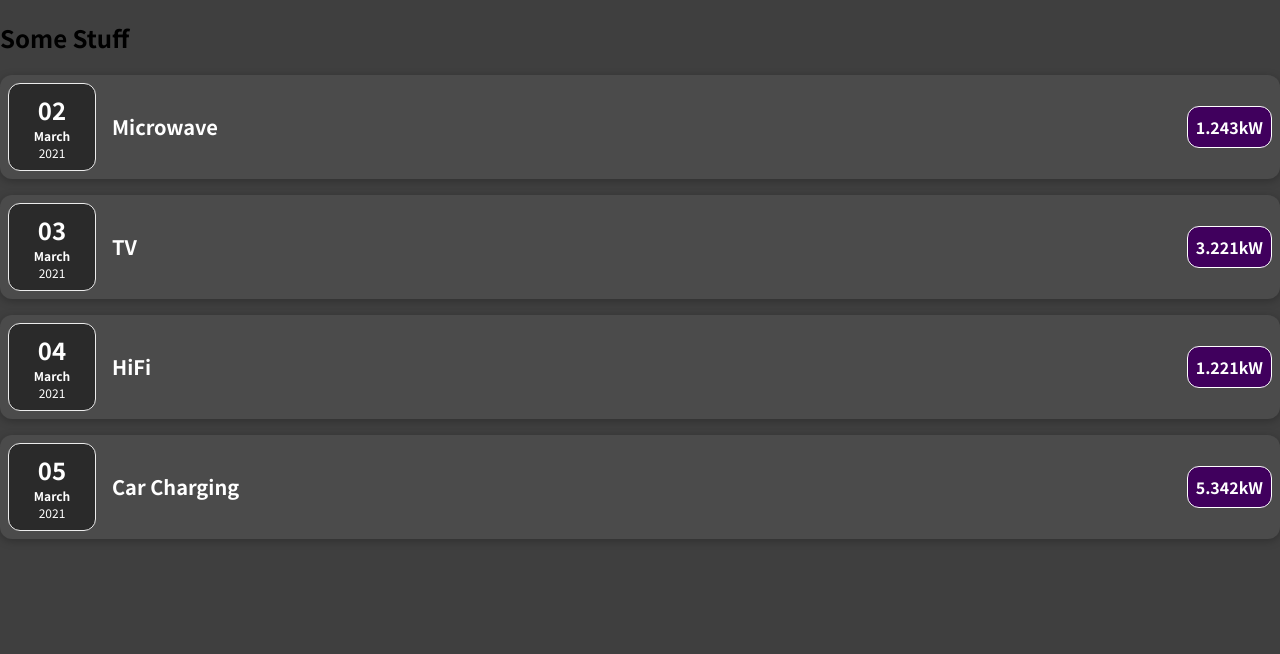
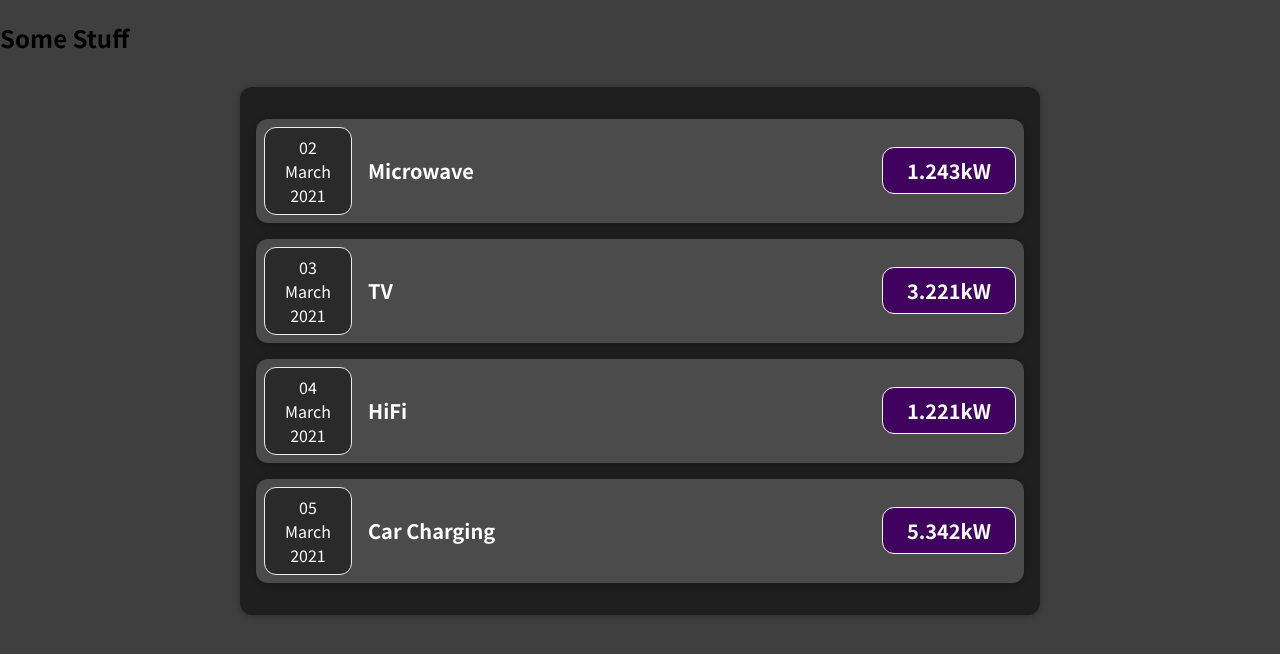
Before and after one commit to swdpcomputing/green-energy-info, a JavaScript app: page / in a window 1280 px wide. Shown: the top 654 px of the page. Built offline with nearby package versions, Linux system fonts and the light colour scheme.

Commit message:
feat: 44 - multiple edits

```diff
--- a/src/App.js
+++ b/src/App.js
@@ -1,7 +1,7 @@
-import ElectricityTaker from "./components/ElectricityTaker";
+import ElectricityTakers from "./components/ElectricityTakers";
 
-function App() {
-  const electrictyTakers = [
+const App = () => {
+  const electricityTakerData = [
     {
       title: "Microwave",
       date: new Date(2021, 2, 2),
@@ -23,29 +23,11 @@ function App() {
       amount: "5.342",
     },
   ];
+
   return (
     <div>
       <h2>Some Stuff</h2>
-      <ElectricityTaker
-        title={electrictyTakers[0].title}
-        date={electrictyTakers[0].date}
-        amount={electrictyTakers[0].amount}
-      />
-      <ElectricityTaker
-        title={electrictyTakers[1].title}
-        date={electrictyTakers[1].date}
-        amount={electrictyTakers[1].amount}
-      />
-      <ElectricityTaker
-        title={electrictyTakers[2].title}
-        date={electrictyTakers[2].date}
-        amount={electrictyTakers[2].amount}
-      />
-      <ElectricityTaker
-        title={electrictyTakers[3].title}
-        date={electrictyTakers[3].date}
-        amount={electrictyTakers[3].amount}
-      />
+      <ElectricityTakers items={electricityTakerData} />
     </div>
   );
 }
--- /dev/null
+++ b/src/components/Card.css
@@ -0,0 +1,4 @@
+.card {
+  border-radius: 12px;
+  box-shadow: 0 1px 8px rgba(0, 0, 0, 0.25);
+}
--- /dev/null
+++ b/src/components/Card.js
@@ -0,0 +1,9 @@
+import './Card.css';
+
+function Card(props) {
+  const classes = 'card ' + props.className;
+
+  return <div className={classes}>{props.children}</div>;
+}
+
+export default Card;
--- a/src/components/Date.css
+++ b/src/components/Date.css
@@ -11,16 +11,16 @@
   justify-content: center;
 }
 
-.date-month {
+.date__month {
   font-size: 0.75rem;
   font-weight: bold;
 }
 
-.date-year {
+.date__year {
   font-size: 0.75rem;
 }
 
-.date-day {
+.date__day {
   font-size: 1.5rem;
   font-weight: bold;
 }
--- a/src/components/Date.js
+++ b/src/components/Date.js
@@ -1,6 +1,6 @@
 import "./Date.css";
 
-function Date(props) {
+const Date = (props) => {
   const day = props.date.toLocaleString("en-GB", { day: "2-digit" });
   const month = props.date.toLocaleString("en-GB", { month: "long" });
   const year = props.date.toLocaleString("en-GB", { year: "numeric" });
--- a/src/components/ElectricityTaker.css
+++ b/src/components/ElectricityTaker.css
@@ -1,12 +1,9 @@
-
-  .electricity-taker {
+.electricity-taker {
   display: flex;
   justify-content: space-between;
   align-items: center;
-  box-shadow: 0 2px 8px rgba(0, 0, 0, 0.25);
   padding: 0.5rem;
   margin: 1rem 0;
-  border-radius: 12px;
   background-color: #4b4b4b;
 }
 
@@ -50,7 +47,7 @@
     font-size: 1.25rem;
   }
 
-  .electricity-taker__price {
+  .electricity-taker__amount {
     font-size: 1.25rem;
     padding: 0.5rem 1.5rem;
   }
--- a/src/components/ElectricityTaker.js
+++ b/src/components/ElectricityTaker.js
@@ -1,15 +1,16 @@
 import Date from "./Date";
+import Card from './Card';
 import "./ElectricityTaker.css";
 
-function ElectricityTaker(props) {
+const ElectricityTaker = (props) => {
   return (
-    <div className="electricity-taker">
+    <Card className="electricity-taker">
       <Date date={props.date} />
       <div className="electricity-taker__description">
         <h2>{props.title}</h2>
         <div className="electricity-taker__amount">{props.amount}kW</div>
       </div>
-    </div>
+    </Card>
   );
 }
 
--- /dev/null
+++ b/src/components/ElectricityTakers.css
@@ -0,0 +1,7 @@
+.electricity-takers {
+  padding: 1rem;
+  background-color: rgb(31, 31, 31);
+  margin: 2rem auto;
+  width: 50rem;
+  max-width: 95%;
+}
--- /dev/null
+++ b/src/components/ElectricityTakers.js
@@ -0,0 +1,32 @@
+import ElectricityTaker from "./ElectricityTaker";
+import Card from './Card';
+import "./ElectricityTakers.css"
+
+const ElectricityTakers = (props) => {
+  return (
+    <Card className="electricity-takers">
+      <ElectricityTaker
+        title={props.items[0].title}
+        date={props.items[0].date}
+        amount={props.items[0].amount}
+      />
+      <ElectricityTaker
+        title={props.items[1].title}
+        date={props.items[1].date}
+        amount={props.items[1].amount}
+      />
+      <ElectricityTaker
+        title={props.items[2].title}
+        date={props.items[2].date}
+        amount={props.items[2].amount}
+      />
+      <ElectricityTaker
+        title={props.items[3].title}
+        date={props.items[3].date}
+        amount={props.items[3].amount}
+      />
+    </Card>
+  );
+}
+
+export default ElectricityTakers;
```
Also changed, not shown: 1 other file (tests, documents, lock files or other folders).
